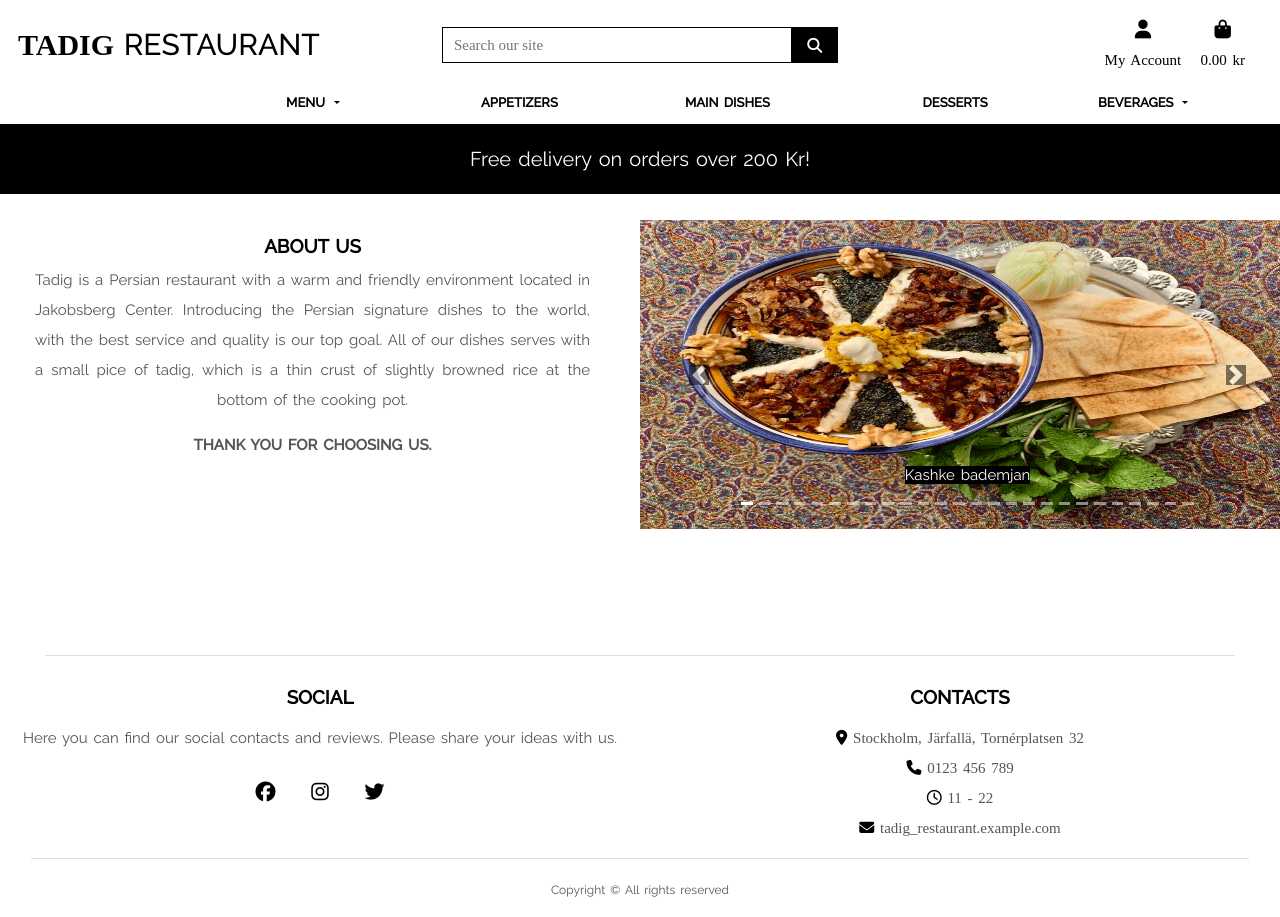
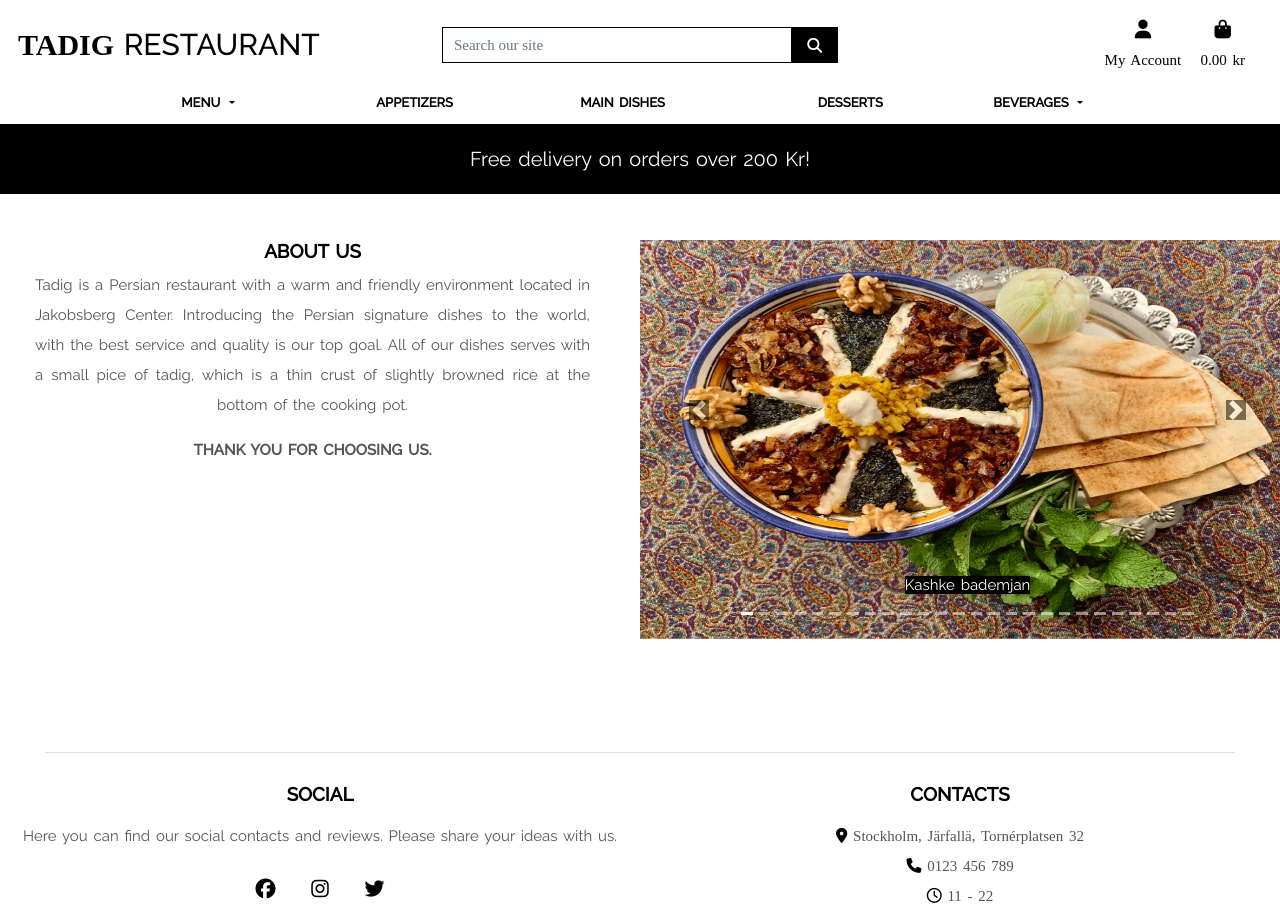
Before and after one commit to behnazkhoshnood/tadig_restaurant_v2, a Django app: page / in a window 1280 px wide. Run offline with Django 3.2, Linux system fonts and the light colour scheme; data comes from the database, SQL or seed files in the repository; some libraries are stand-ins or nearby versions.

Commit message:
fixing the style

```diff
--- a/home/templates/home/index.html
+++ b/home/templates/home/index.html
@@ -14,7 +14,7 @@
 
         <div class="row">
             <!-- about note -->
-            <div id="about-note" class="col-12 col-md-6 text-center pt-3">
+            <div id="about-note" class="col-12 col-md-6 text-center">
                 <h5 class="logo-font font-weight-bold text-black text-center mt-0">About Us</h5>
                 <p class="about-note d-flex justify-content-center">
                     Tadig is a Persian restaurant with a warm and friendly environment located in Jakobsberg Center.
--- a/products/templates/products/product_detail.html
+++ b/products/templates/products/product_detail.html
@@ -11,7 +11,7 @@
                     <li class="list-group-item py-0 pb-lg-3 px-0">
                         <div class="row">
                             <!-- product info -->
-                            <div class="col-12 col-md-6 product-details-info text-center mt-1">
+                            <div class="col-12 col-md-6 product-details-info text-center">
                                 <h5 class="logo-font font-weight-bold text-black my-2">{{ product.name }}</h5>
                                 <p>{{ product.price }} kr</p>
                                 <p>{{ product.description }}</p>
--- a/static/css/base.css
+++ b/static/css/base.css
@@ -112,8 +112,8 @@ i {
 }
 
 .img-fluid {
-    height: 300px;
-    }
+    height: 250px;
+}
 
 
 /* -------------------------------- base html */
@@ -272,6 +272,10 @@ p span {
     color: black;
 }
 
+#footer{
+    z-index: 2;
+}
+
 
 /* ------------------------------- bootstrap toasts */
 
@@ -340,19 +344,18 @@ p span {
 /* screens smaller than sm grid and  */
 @media (max-width: 290px) {
     .flex-wrapper {
-        padding-top: 176px;
+        padding-top: 200px;
     }
 }
 
 /* screens only md */
 @media (min-width: 768px) and (max-width: 991px) {
     .flex-wrapper {
-        padding-top: 208px;
+        padding-top: 230px;
     }
 
     .img-fluid {
-    height: 40vh !important;
-    width: 70vw !important;
+    height: 400px !important;
     }
 }
 
@@ -367,8 +370,7 @@ p span {
     }
 
     .img-fluid {
-        height: 310px;
-        width: 100vh;
+        min-height: 350px;
     }
 
     #delivery-banner{
@@ -387,28 +389,26 @@ p span {
         flex-direction: column;
         justify-content: space-between;
     }
+
 }
 
-/* laptop views */
-@media (min-width: 1015px){
-    @media (min-height: 800px){
-        #footer{
-            position: fixed;
-            bottom: 0;
-        }
-    }
-}
-
-/* kindle, nexus 10, ipad mini, ipad-pro, ipad */
-@media (min-width: 767px) {
-    @media (min-height: 1024px) {
-        body{
-            font-size: 18px;
-            line-height: 2.3;
+/* kindle, nexus 10 and ipad pro */
+@media (min-width: 799px) and (max-width: 1025px){
+    @media (min-height: 1279px){
+        #topnav{
+            height: 150px
         }
 
-        .img-fluid {
-            margin-top: 20px;
+        .navbar{
+            margin-bottom: 50px
+        }
+
+        .flex-wrapper {
+            display: flex;
+            min-height: calc(100vh - 300px);
+            padding-top: 300px;
+            flex-direction: column;
+            justify-content: space-between;
         }
 
         #footer{
@@ -416,44 +416,71 @@ p span {
             bottom: 0;
         }
 
-        .flex-wrapper{
-            padding-top: 45%;
+        .carousel-item img,
+        .product-details-img{
+            height: 500px;
+            margin-top: 100px;
         }
 
-        #topnav{
-            height: 150px !important;
+        .product-details-info,
+        #about-note{
+            margin-top: 100px;
+            line-height: 3;
         }
 
-        .navbar{
-            padding-bottom: 50px;
+        .social-note,
+        .contacts{
+            line-height: 3.2;
+        }
+    }
+}
+
+/* laptop, ipad mini, ipad */
+@media (min-width: 767px){
+    @media (min-height: 799px) and (max-height: 1025px){
+
+        .flex-wrapper {
+            display: flex;
+            min-height: calc(100vh - 180px);
+            padding-top: 180px;
+            flex-direction: column;
+            justify-content: space-between;
         }
 
-        /* on ipad and ipad mini*/
+        #footer{
+            position: relative;
+            bottom: 0;
+        }
+
+        .carousel-item img,
+        .product-details-img,
+        .product-details-info,
+        #about-note{
+            height: 400px !important;
+            margin-top: 60px
+        }
+
         @media (height: 1024px){
-            .flex-wrapper{
-                padding-top: 43%;
+            #topnav{
+                height: 150px
             }
-            .img-fluid{
-                height: 35vh !important;
+
+            .navbar{
+                margin-bottom: 50px
             }
-        }
-        /* kindle */
-        @media (width: 800){
-            .flex-wrapper {
-                padding-top: 45vh !important;
+
+            .product-details-info,
+            #about-note{
+                margin-top: 70px;
+                line-height: 2.5;
+            }
+
+            .carousel-item img,
+            .product-details-img,
+            .product-details-info,
+            #about-note{
+                margin-top: 180px !important;
             }
         }
     }
 }
-
-/* carousel ipad and ipad mini */
-@media (width:768px){
-    .carousel-control-next, .carousel-control-prev {
-        top: 0;
-    }
-
-    #footer{
-        position: relative;
-        bottom: 0;
-    }
-}
--- a/templates/includes/main-nav.html
+++ b/templates/includes/main-nav.html
@@ -1,5 +1,5 @@
 <div class="collapse navbar-collapse" id="main-nav">
-    <ul class="navbar-nav col-10 offset-lg-2 text-center d-flex justify-content-around" aria-labelledby="dropdownMenuButton">
+    <ul class="navbar-nav col-10  offset-md-1 text-center d-flex justify-content-around" aria-labelledby="dropdownMenuButton">
         <li class="col-2 nav-item d-block d-md-none">
             <a class="logo-font font-weight-bold nav-link text-black mr-5" href="{% url 'home' %}" id="home-link">
                 Home
```
Also changed, not shown: products/templates/products/products.html (+5 -10 lines).
